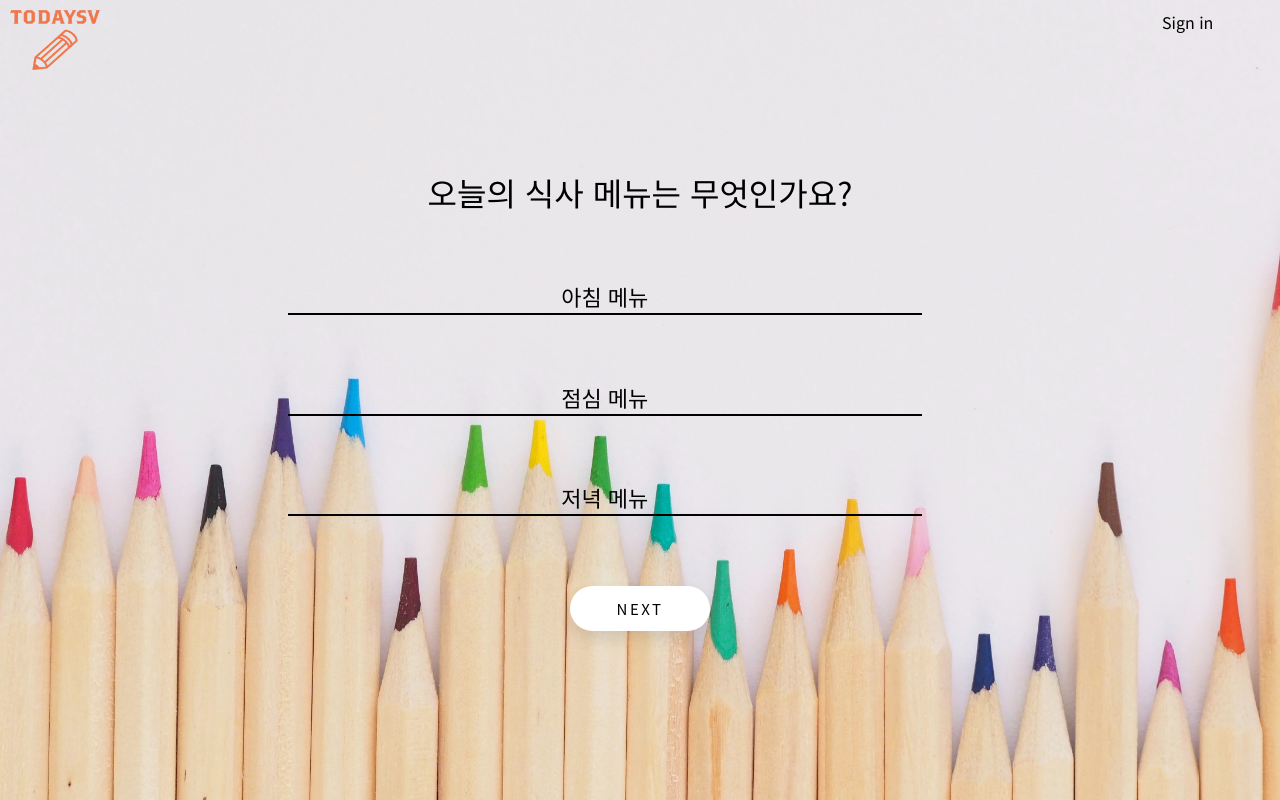
After one commit to julianne03/TodaySv, a Django app: template templates/tsv/meal_form.html in a window 1280 px wide. The commit adds this page. Run offline with Django 3.2, Linux system fonts and the light colour scheme; the template is opened without the code that fills it, so the values that code supplies are empty.

Commit message:
#2-12. answers - meal clear!

```diff
--- a/static/css/style.css
+++ b/static/css/style.css
@@ -247,6 +247,14 @@ input[type=radio]:checked + label {
   outline: none;
 }
 
+#breakfast, #lunch {
+    margin-bottom: 0%;
+}
+
+#breakfast, #lunch, #dinner {
+    width: 90%;
+}
+
 @keyframes fadeIn {
     from {
         opacity: 0;
--- /dev/null
+++ b/templates/tsv/meal_form.html
@@ -0,0 +1,21 @@
+{% extends 'base.html' %}
+{% load static %}
+{% block content %}
+    <div class="center">
+        <span>오늘의 식사 메뉴는 무엇인가요?</span>
+    </div>
+    <form method="post" class="text-form">
+        {% csrf_token %}
+        {% include 'form_errors.html' %}
+        <div>
+            <input type="text" id="breakfast" name="breakfast" placeholder="아침 메뉴" value="{{ form.breakfast.value|default_if_none:'' }}" maxlength="30"/>
+            <input type="text" id="lunch" name="lunch" placeholder="점심 메뉴" value="{{ form.lunch.value|default_if_none:'' }}" maxlength="30"/>
+            <input type="text" id="dinner" name="dinner" placeholder="저녁 메뉴" value="{{ form.dinner.value|default_if_none:'' }}" maxlength="30"/>
+        </div>
+        <div class="center">
+            <button type="submit" class="next_btn">NEXT</button>
+        </div>
+
+    </form>
+
+{% endblock %}
--- a/tsv/urls.py
+++ b/tsv/urls.py
@@ -11,4 +11,5 @@ urlpatterns = [
     path('answers/create/wake_up/', views.answers_wake_up, name='answers_wake_up'),
     path('answers/create/did_well/', views.answers_did_well, name='answers_did_well'),
     path('answers/create/happiness/', views.answers_happiness, name='answers_happiness'),
+    path('answers/create/meal/', views.answers_meal, name='answers_meal'),
 ]
```
Also changed, not shown: tsv/forms.py (+8 -0 lines), tsv/views.py (+17 -1 lines).
